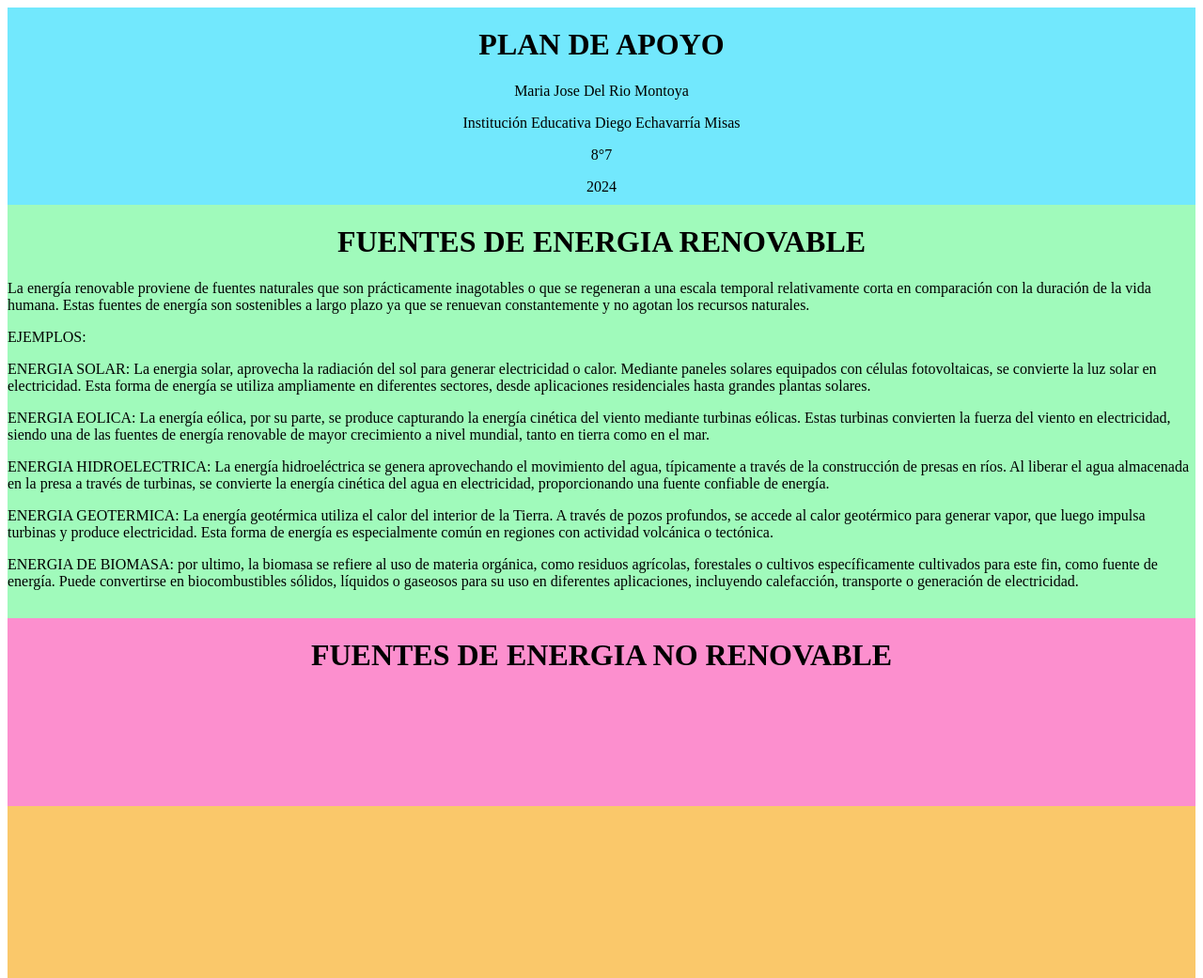
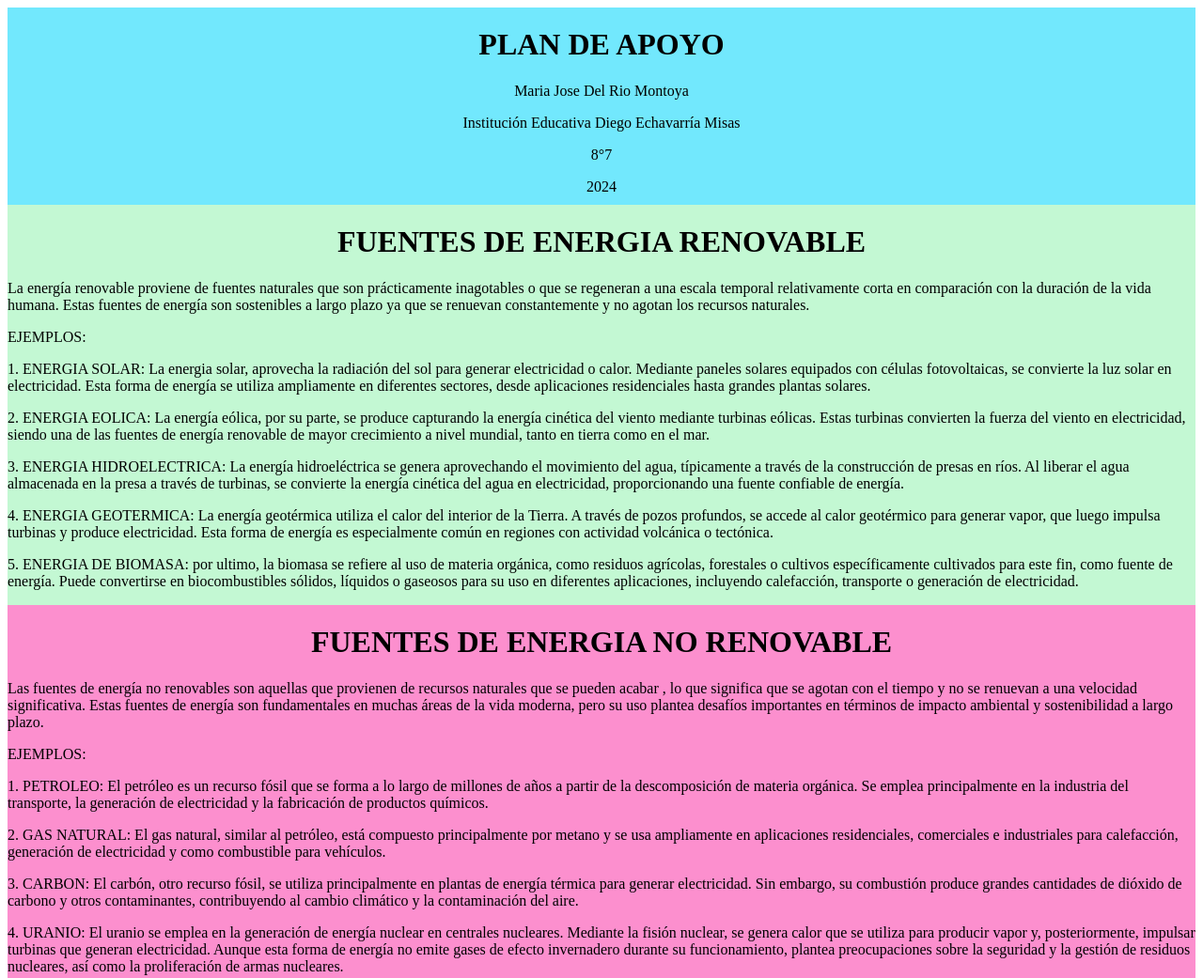
Before and after one commit to mariajosedelriomontoya/plan-de-apoyo-, a plain HTML site: page index.html in a window 1280 px wide. Shown: the top 1041 px of the page at 94% size. Drawn offline with Linux system fonts and the light colour scheme.

Commit message:
Actualizacion cuatro 26/05/24

```diff
--- a/index.html
+++ b/index.html
@@ -25,19 +25,45 @@
 
 <p>EJEMPLOS:</p>
 
-<p>ENERGIA SOLAR: La energia solar, aprovecha la radiación del sol para generar electricidad o calor. Mediante paneles solares equipados con células fotovoltaicas, se convierte la luz solar en electricidad. Esta forma de energía se utiliza ampliamente en diferentes sectores, desde aplicaciones residenciales hasta grandes plantas solares.</p>
+<p>1. ENERGIA SOLAR: La energia solar, aprovecha la radiación del sol para generar electricidad o calor. Mediante paneles solares equipados con células fotovoltaicas, se convierte la luz solar en electricidad. Esta forma de energía se utiliza ampliamente en diferentes sectores, desde aplicaciones residenciales hasta grandes plantas solares.</p>
 
-<p>ENERGIA EOLICA: La energía eólica, por su parte, se produce capturando la energía cinética del viento mediante turbinas eólicas. Estas turbinas convierten la fuerza del viento en electricidad, siendo una de las fuentes de energía renovable de mayor crecimiento a nivel mundial, tanto en tierra como en el mar.</p>
+<p>2. ENERGIA EOLICA: La energía eólica, por su parte, se produce capturando la energía cinética del viento mediante turbinas eólicas. Estas turbinas convierten la fuerza del viento en electricidad, siendo una de las fuentes de energía renovable de mayor crecimiento a nivel mundial, tanto en tierra como en el mar.</p>
 
-<p>ENERGIA HIDROELECTRICA: La energía hidroeléctrica se genera aprovechando el movimiento del agua, típicamente a través de la construcción de presas en ríos. Al liberar el agua almacenada en la presa a través de turbinas, se convierte la energía cinética del agua en electricidad, proporcionando una fuente confiable de energía.</p>
+<p>3. ENERGIA HIDROELECTRICA: La energía hidroeléctrica se genera aprovechando el movimiento del agua, típicamente a través de la construcción de presas en ríos. Al liberar el agua almacenada en la presa a través de turbinas, se convierte la energía cinética del agua en electricidad, proporcionando una fuente confiable de energía.</p>
 
-<p>ENERGIA GEOTERMICA: La energía geotérmica utiliza el calor del interior de la Tierra. A través de pozos profundos, se accede al calor geotérmico para generar vapor, que luego impulsa turbinas y produce electricidad. Esta forma de energía es especialmente común en regiones con actividad volcánica o tectónica.</p>
+<p>4. ENERGIA GEOTERMICA: La energía geotérmica utiliza el calor del interior de la Tierra. A través de pozos profundos, se accede al calor geotérmico para generar vapor, que luego impulsa turbinas y produce electricidad. Esta forma de energía es especialmente común en regiones con actividad volcánica o tectónica.</p>
 
-<p>ENERGIA DE BIOMASA: por ultimo, la biomasa se refiere al uso de materia orgánica, como residuos agrícolas, forestales o cultivos específicamente cultivados para este fin, como fuente de energía. Puede convertirse en biocombustibles sólidos, líquidos o gaseosos para su uso en diferentes aplicaciones, incluyendo calefacción, transporte o generación de electricidad.</p>
+<p>5. ENERGIA DE BIOMASA: por ultimo, la biomasa se refiere al uso de materia orgánica, como residuos agrícolas, forestales o cultivos específicamente cultivados para este fin, como fuente de energía. Puede convertirse en biocombustibles sólidos, líquidos o gaseosos para su uso en diferentes aplicaciones, incluyendo calefacción, transporte o generación de electricidad.</p>
  </div>
 <div class="fuentesn">
 
 <center><p><h1> FUENTES DE ENERGIA NO RENOVABLE</h1></p></center>
+<P>Las fuentes de energía no renovables son aquellas que provienen de recursos naturales que se pueden acabar , lo que significa que se agotan con el tiempo y no se renuevan a una velocidad significativa. Estas fuentes de energía son fundamentales en muchas áreas de la vida moderna, pero su uso plantea desafíos importantes en términos de impacto ambiental y sostenibilidad a largo plazo.</P>
+<p>EJEMPLOS:</p>
+
+<P>1. PETROLEO: El petróleo es un recurso fósil que se forma a lo largo de millones de años a partir de la descomposición de materia orgánica. Se emplea principalmente en la industria del transporte, la generación de electricidad y la fabricación de productos químicos.</P>
+
+<P>2. GAS NATURAL: El gas natural, similar al petróleo, está compuesto principalmente por metano y se usa ampliamente en aplicaciones residenciales, comerciales e industriales para calefacción, generación de electricidad y como combustible para vehículos.</P>
+
+<P>3. CARBON: El carbón, otro recurso fósil, se utiliza principalmente en plantas de energía térmica para generar electricidad. Sin embargo, su combustión produce grandes cantidades de dióxido de carbono y otros contaminantes, contribuyendo al cambio climático y la contaminación del aire.</P>
+
+<P> 4. URANIO: El uranio se emplea en la generación de energía nuclear en centrales nucleares. Mediante la fisión nuclear, se genera calor que se utiliza para producir vapor y, posteriormente, impulsar turbinas que generan electricidad. Aunque esta forma de energía no emite gases de efecto invernadero durante su funcionamiento, plantea preocupaciones sobre la seguridad y la gestión de residuos nucleares, así como la proliferación de armas nucleares.</P>
+
+
+
+
+
+
+
+
+
+
+
+
+
+
+
+
 
 
 
--- a/temas.css
+++ b/temas.css
@@ -1,7 +1,7 @@
 .contenedor {
 width: 100%;
-height: 1200px;
-background-color: rgb(250, 200, 106);
+height: 100px;
+background-color: rgb(236, 245, 154);
 display: flex;
 flex-direction: column;
 }
@@ -14,13 +14,13 @@ background-color: rgb(114, 232, 253);
 .fuentesr{
     width: 100%;
     height: 440px;
-    background-color: rgb(160, 250, 187);
+    background-color: rgb(195, 248, 211);
 }
 
 
 .fuentesn{
     width: 100%;
-    height: 200px;
+    height: 440px;
     background-color: rgb(252, 143, 206);
 
 }
```
